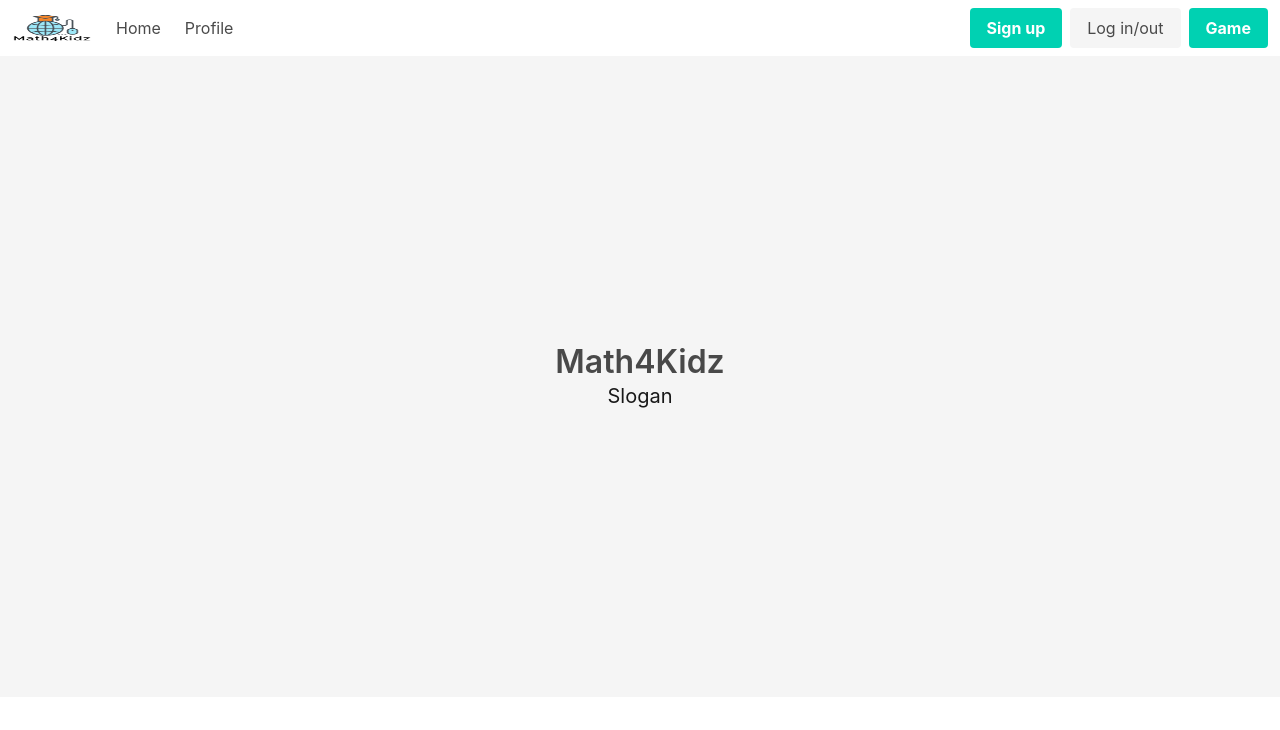
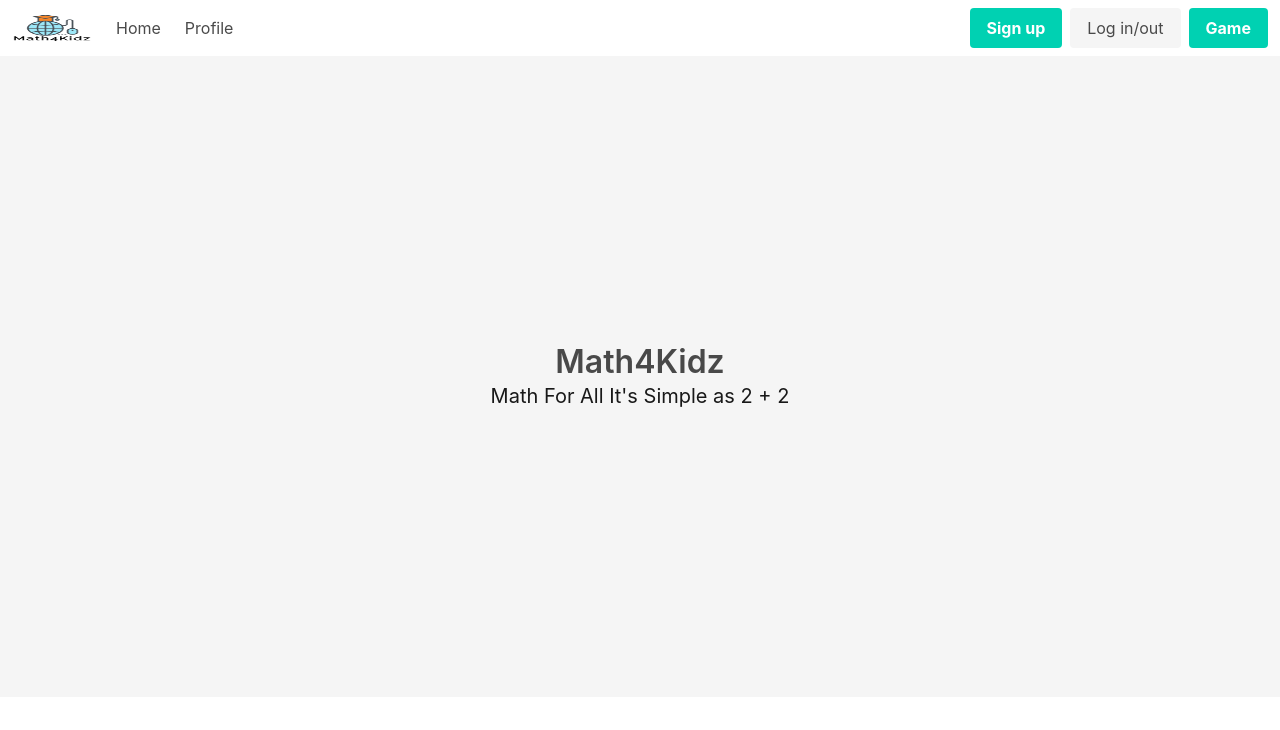
Before and after one commit to rameshtarini/math4kidz, a website: page index.html in a window 1280 px wide. Shown: the top 730 px of the page. Drawn offline with nearby package versions, Linux system fonts and the light colour scheme; no server answers; a web font is replaced by a local one.

Commit message:
added slogan

```diff
--- a/index.html
+++ b/index.html
@@ -64,7 +64,7 @@
                         Math4Kidz
                     </h1>
                     <h2 class="subtitle">
-                        Slogan
+                        Math For All It's Simple as 2 + 2
                     </h2>
                 </div>
             </div>
```
